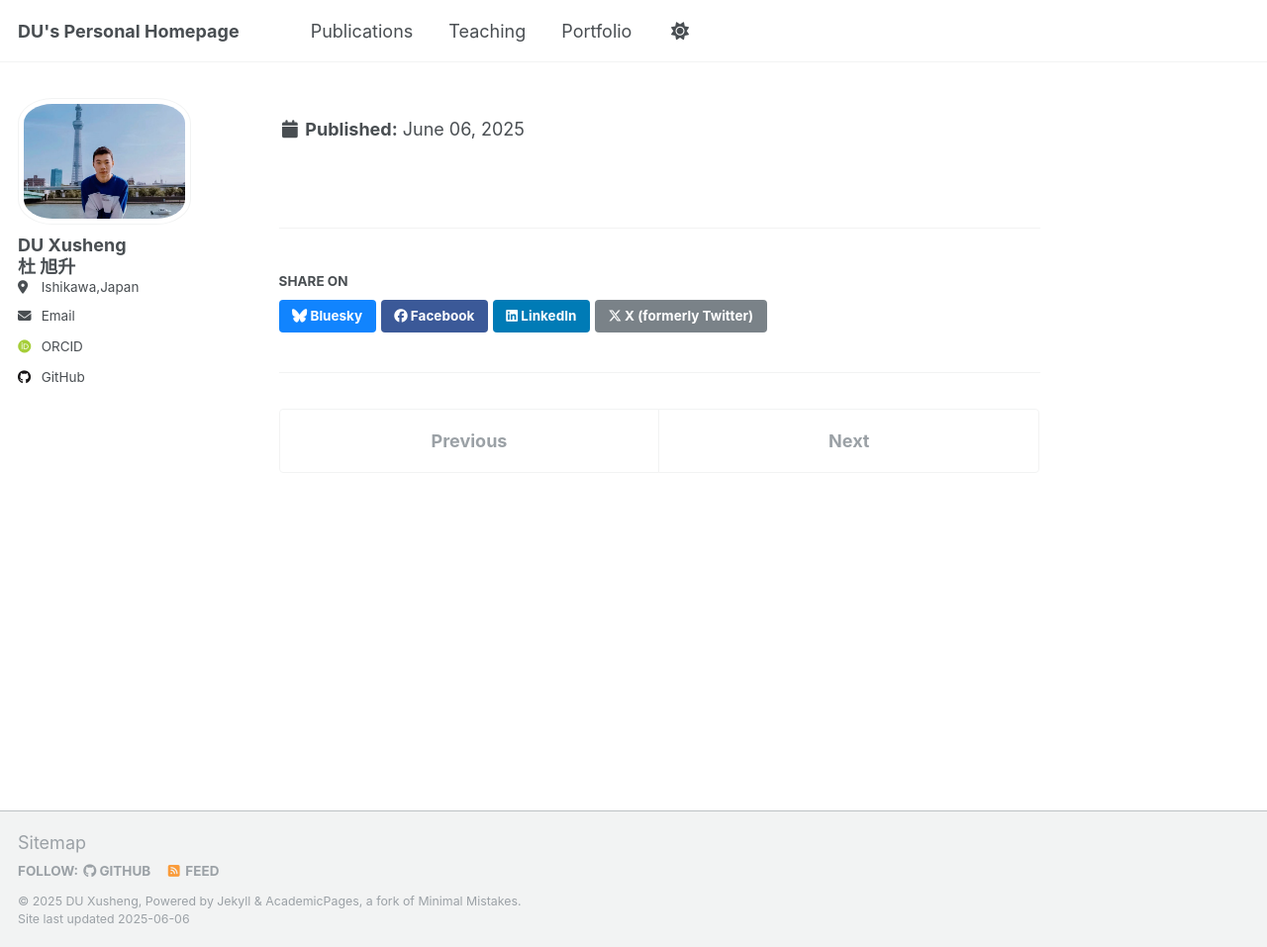
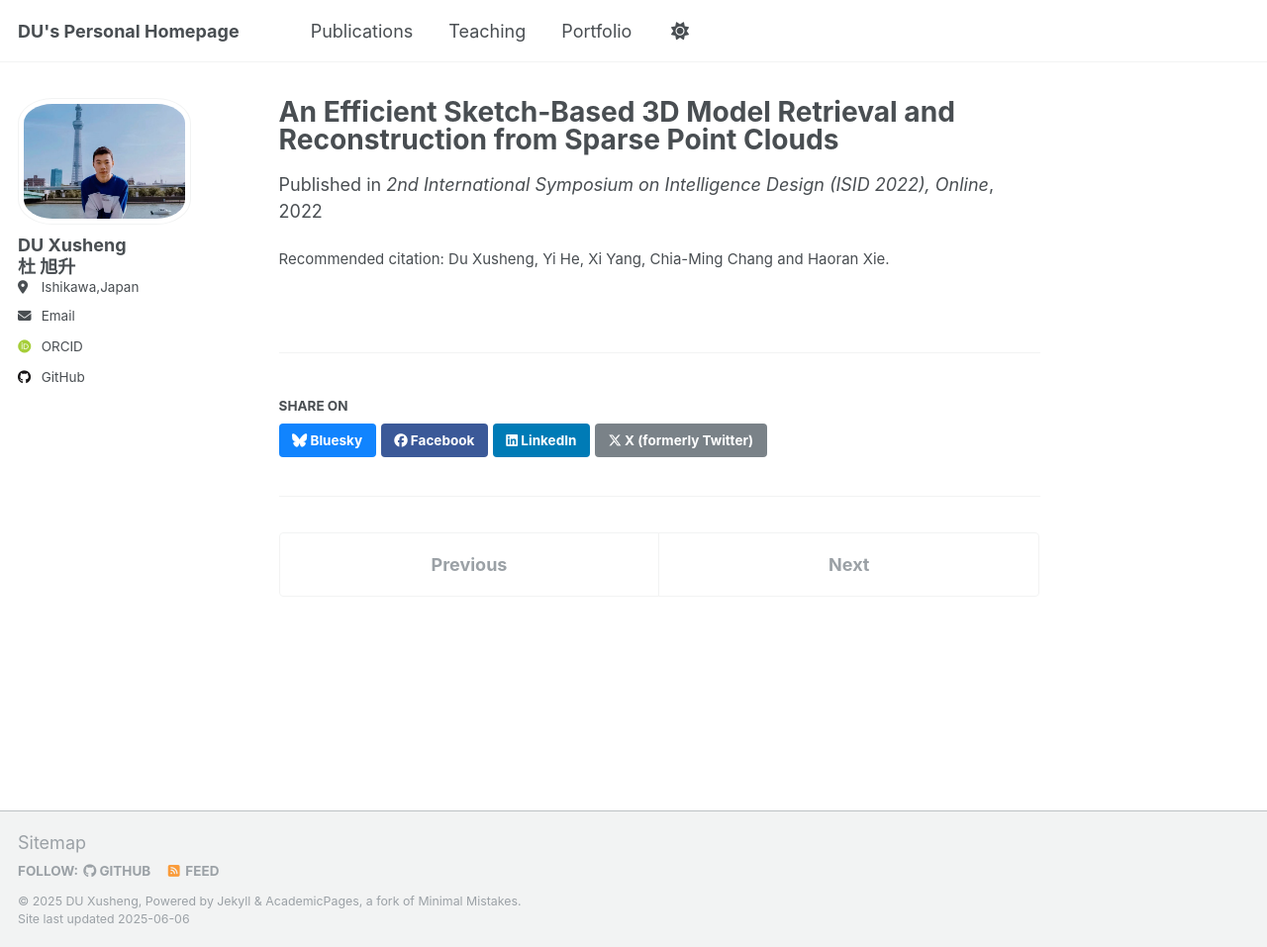
Before and after one commit to ToKyokushou/ToKyokushou.github.io, a Jekyll site: the page built from _publications/2022-03-sketch-retrieval-isid.md, in a window 1280 px wide and 957 px high. Shown: the whole window at 99% size. Built offline with Jekyll 4.4.1, drawn with Linux system fonts in a browser that asks for light colours; some web fonts are replaced; some of the changed lines change nothing that is shown.

Commit message:
Update 2022-03-sketch-retrieval-isid.md

```diff
--- a/_publications/2022-03-sketch-retrieval-isid.md
+++ b/_publications/2022-03-sketch-retrieval-isid.md
@@ -6,5 +6,5 @@ permalink: /publication/2022-03-sketch-retrieval-isid
 excerpt: 'A poster on sketch-based retrieval and reconstruction of 3D models from sparse point cloud inputs.'
 date: 2022-03-01
 venue: '2nd International Symposium on Intelligence Design (ISID 2022), Online'
-citation：Du Xusheng, Yi He, Xi Yang, Chia-Ming Chang and Haoran Xie.
+citation: Du Xusheng, Yi He, Xi Yang, Chia-Ming Chang and Haoran Xie.
 ---
```
